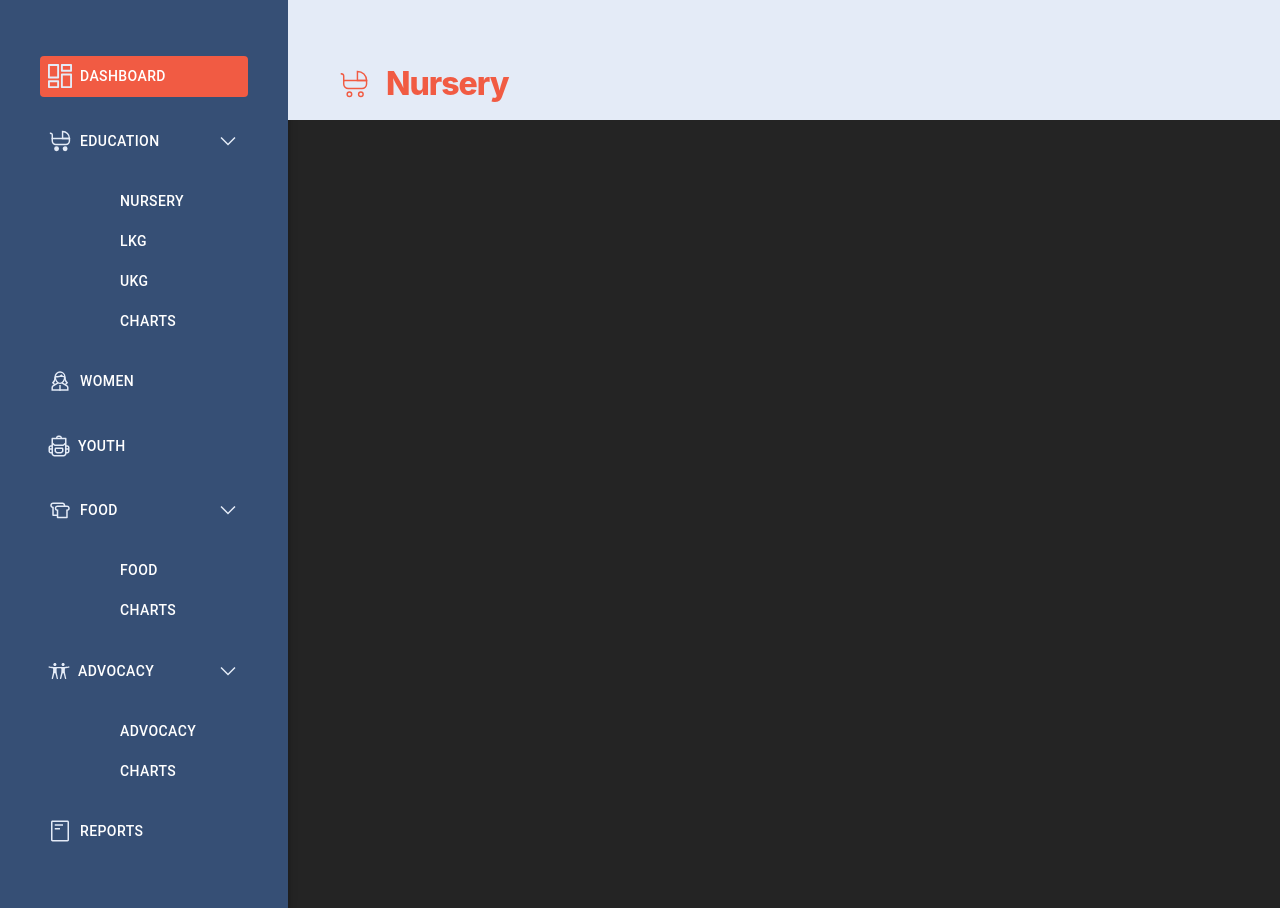
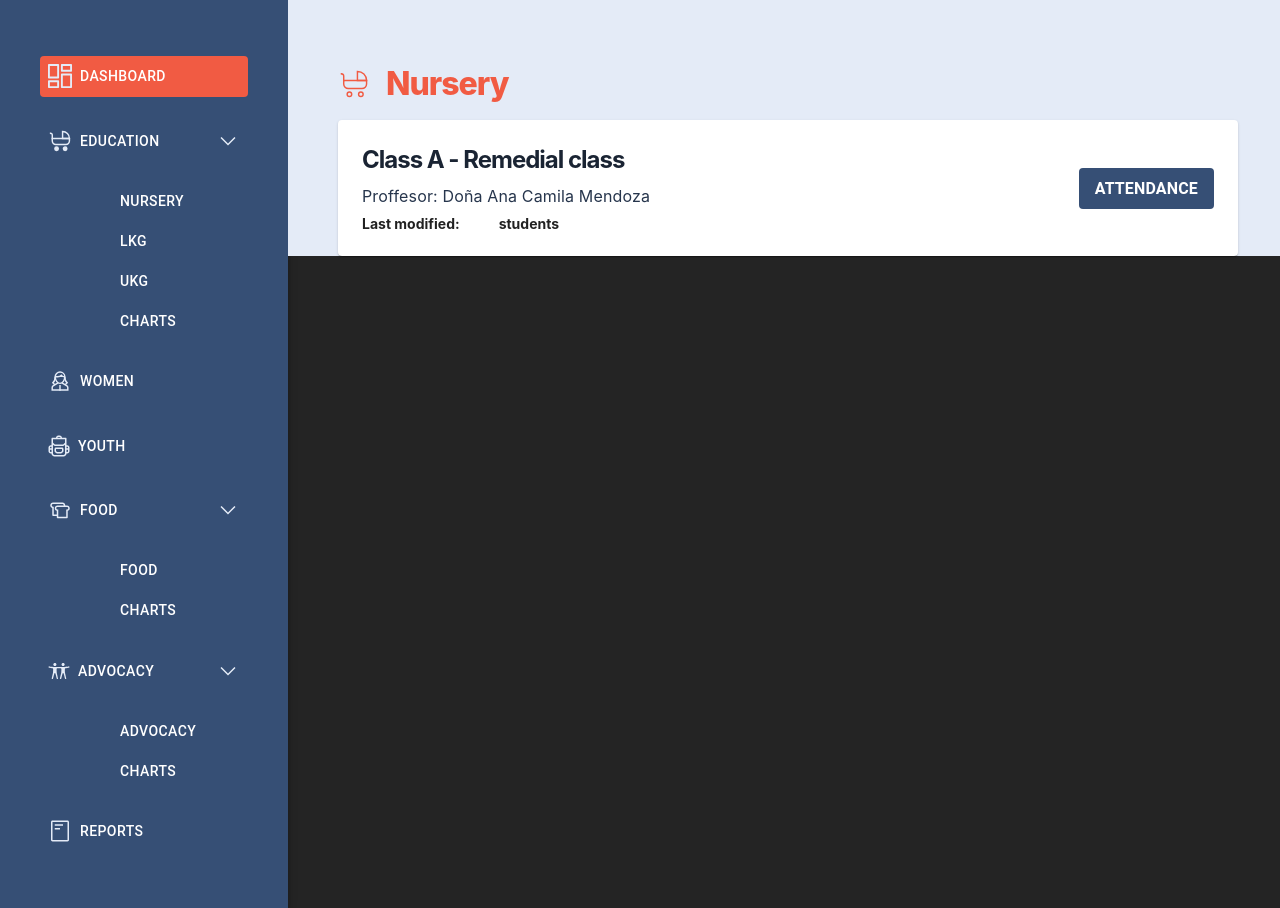
Before and after one commit to NotMija/DesafioONGapp, a React (Vite) app: page /nursery in a window 1280 px wide. Built offline with nearby package versions, Linux system fonts and the light colour scheme.

Commit message:
"NurseryCard"

```diff
--- /dev/null
+++ b/src/components/Button/Button.jsx
@@ -0,0 +1,64 @@
+import { Button as ButtonMaterialUI } from "@mui/material";
+
+const variants = {
+    primary: {
+        backgroundColor: '#364F75',
+        color: '#FFFFFF',
+    },
+    secondary: {
+        backgroundColor: '#FFFFFF',
+        color: '##1A2433',
+    },
+    disabled: {
+        backgroundColor: '#FFFFFF',
+        color: '#1A2433',
+    },
+    disabled2: {
+        backgroundColor: '#FFFFFF',
+        color: '#1A2433',
+    },
+    hover: {
+        backgroundColor: '#263751',
+        color: '#FFFFFF',
+    },
+}
+
+export const Button = ({ string, variant = 'primary' }) => {
+    const variantStyle = variants[variant];
+
+    return (
+        <ButtonMaterialUI
+            style={{
+                fontSize: '16px',
+                fontStyle: 'normal',
+                fontWeight: '700',
+                lineHeight: 'normal',
+                letterSpacing: '0.15px',
+                display: 'flex',
+                padding: '11px 16px',
+                justifyContent: 'space-between',
+                alignItems: 'center',
+                ...variantStyle
+            }}>
+            {string}
+        </ButtonMaterialUI>
+    );
+}
+
+// display: flex;
+// padding: 11px 0px;
+// justify-content: space-between;
+// align-items: center;
+// flex: 1 0 0;
+// align-self: stretch;
+
+// color: var(--shades-white, #FFF);
+// text-align: center;
+
+// /* Buttons/Buttons */
+// font-family: Manrope;
+// font-size: 16px;
+// font-style: normal;
+// font-weight: 700;
+// line-height: normal;
+// letter-spacing: 0.15px;
--- /dev/null
+++ b/src/components/NurseryComponents/NurseryCard.jsx
@@ -0,0 +1,37 @@
+import { Card, CardContent } from "@mui/material";
+import { TextH3 } from "../Text/TextH3";
+import { TextBody } from "../Text/TextBody";
+import { Button } from "../Button/Button";
+
+export const NurseryCard = ({ }) => {
+    return (
+        <div style={{padding: '0 0 0 50px'}}>
+            <Card style={{ width: '900px' }}>
+                <CardContent style={{ display: 'flex', flexDirection: 'row', justifyContent: 'space-between', padding: '24px' }}>
+                    <div style={{ display: "flex", flexDirection: "column", gap: "8px" }}>
+                        <TextH3 name='Class A - Remedial class ' color='#1A2433' />
+                        <TextBody string='Proffesor: Doña Ana Camila Mendoza ' />
+                        <div style={{ display: "flex", flexDirection: "row", gap: '39px' }}>
+                            <p style={{ fontSize: '14px', fontStyle: 'normal', fontWeight: '700', lineHeight: '16px' }} > Last modified: { } </p>
+                            <p style={{ fontSize: '14px', fontStyle: 'normal', fontWeight: '700', lineHeight: '16px' }} > students </p>
+                        </div>
+                    </div>
+                    <div>
+                        {/* Grafica */}
+                    </div>
+                    <div style={{ alignContent: 'center' }}>
+                        <Button string='Attendance' />
+                    </div>
+                </CardContent>
+            </Card>
+        </div>
+    );
+}
+
+
+// color: var(--Primary-DarkBlue, #364F75);
+// font-family: Manrope;
+// font-size: 14px;
+// font-style: normal;
+// font-weight: 700;
+// line-height: 16px; /* 114.286% */
--- a/src/screens/EducationNursery.jsx
+++ b/src/screens/EducationNursery.jsx
@@ -1,9 +1,11 @@
+import { NurseryCard } from "../components/NurseryComponents/NurseryCard";
 import { TextH2 } from "../components/Text/TextH2";
 
 export const EducationNursery = () => {
     return (
         <div style={{width: '100%', height: '100%', backgroundColor: '#E4EBF7'}}>
             <TextH2 iconUrl='src/images/icon/NurseryOrange.svg' name='Nursery' />
+            <NurseryCard name='Education' iconUrl='src/images/icon/NurseryBlue.svg' date='03/10-09/10' percentage='9.70%' dateString='last week' descriptionString='Asistance last 5 days' />
         </div>
     );
 }
```
